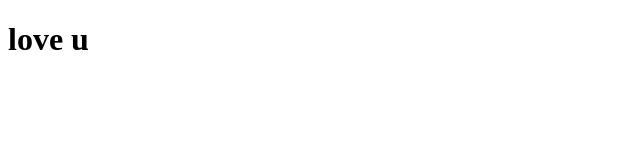
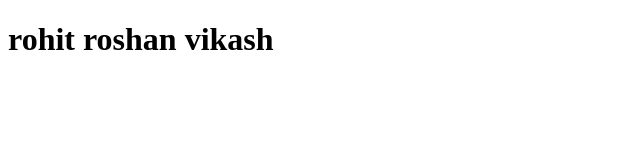
Before and after one commit to RoshanSharman0799/learing-github, a plain HTML site: page index.html in a window 1280 px wide. Shown: the whole page, without its empty margins (0-640 px from the left). Drawn offline with Linux system fonts and the light colour scheme.

Commit message:
this is my second commit

```diff
--- a/index.html
+++ b/index.html
@@ -6,6 +6,6 @@
     <title>Document</title>
 </head>
 <body>
-    <h1>love u</h1>
+    <h1>rohit roshan vikash</h1>
 </body>
 </html>
```
